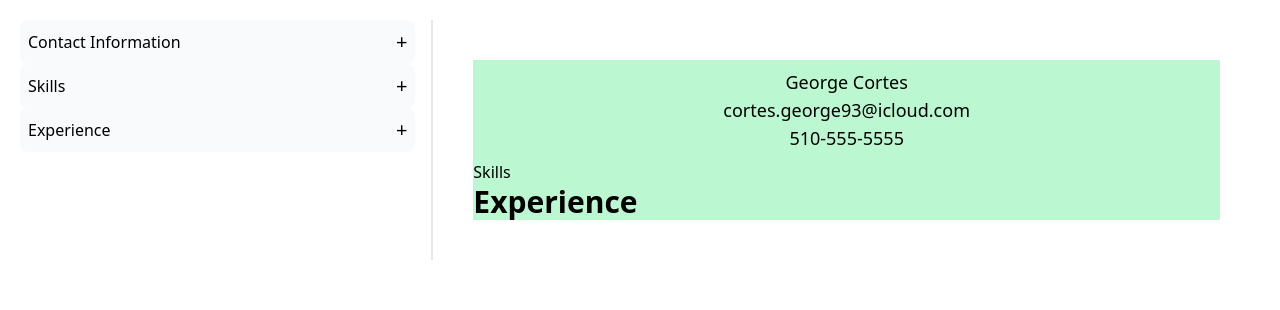
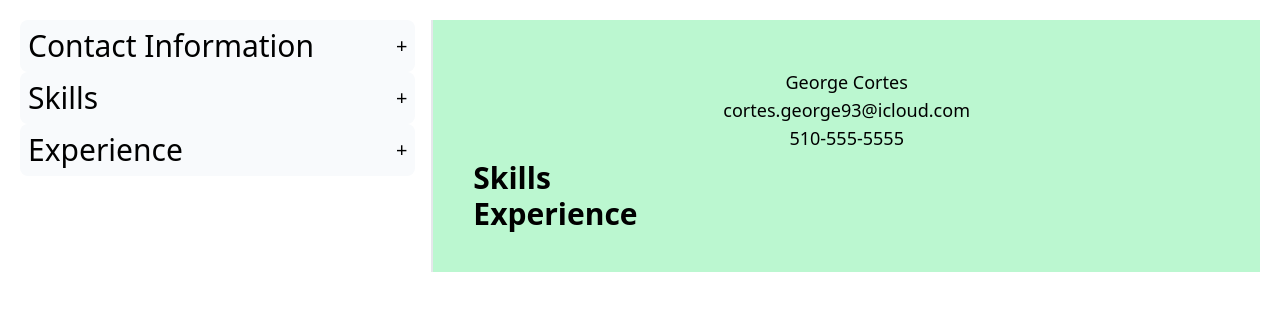
Before and after one commit to GeoCort/CvBuilder, a React (Vite) app in the folder cvbuilder/: page / in a window 1280 px wide. Shown: the top 310 px of the page. Built offline with nearby package versions, Linux system fonts and the light colour scheme.

Commit message:
full implementation of Skills tab

```diff
--- a/cvbuilder/src/components/Header.jsx
+++ b/cvbuilder/src/components/Header.jsx
@@ -16,7 +16,9 @@ function Header(){
     const [lastNameForm, setLastNameForm] = useState("");
     const [emailForm, setEmailForm] = useState("");
     const [phoneNumbeForm,setPhoneNumberForm] = useState("");
-
+    // Skills
+    const [skillsText, setSkillsText] = useState("")
+    const [skills, setSkills] = useState([])
     // Experience
     const [jobTitle, setJobTitle] = useState("")
     const [beforeDate, setBeforeDate] = useState("")
@@ -46,13 +48,19 @@ function Header(){
         setJobTitle("")
         setToggleXp(!toggleXp)
     }
+    function getSkills(){
+        let skillArr = skillsText.split(" ");
+        setSkills(skillArr)
+        setSkillsText("")
+        setToggleMenu2(!toggleMenu2)
+    }
     return(
     <div className='max-w-full'>
         <div className='grid grid-cols-3 grid-rows-1 p-5'>
             <div className='border-r-2 pr-4'>
             <div  className={toggleMenu === false ? '':'rounded-lg bg-slate-50'}>
                     <button className='w-full flex justify-between items-center p-2  rounded-lg  bg-slate-50 hover:bg-blue-300' onClick={()=> setToggleMenu(!toggleMenu)}>
-                        <span>Contact Information</span>
+                        <span className='text-3xl'>Contact Information</span>
                         <span className='text-xl'>{toggleMenu === false ? "+" : "-"}</span>
                     </button>
                     <form className={toggleMenu === false?' m-5 hidden bg-slate-500' :"flex flex-col m-5 bg-slate-50"} >
@@ -85,24 +93,25 @@ function Header(){
                 {/* Skills */}
 
                 <div  className={toggleMenu2 === false ? '':'rounded-lg bg-slate-50'} >
-                    <button className='w-full flex justify-between items-center p-2  rounded-lg  bg-slate-50 hover:bg-blue-300' onClick={()=> setToggleMenu(!toggleMenu)}>
-                        <span>Skills</span>
-                        <span className='text-xl'>{toggleMenu === false ? "+" : "-"}</span>
+                    <button className='w-full flex justify-between items-center p-2  rounded-lg  bg-slate-50 hover:bg-blue-300' onClick={()=> setToggleMenu2(!toggleMenu2)}>
+                        <span className='text-3xl'>Skills</span>
+                        <span className='text-xl'>{toggleMenu2 === false ? "+" : "-"}</span>
                     </button>
                     <form className={toggleMenu2 === false?' m-5 hidden bg-slate-500' :"flex flex-col m-5 bg-slate-50"} >
                         <div className='flex items-center flex-col'>
-                        <label htmlFor="firstName">First Name</label>
-                        <input type='text' id='firstName' placeholder='Enter your first name' onChange={e => setFirstNameForm(e.target.value)} required value={firstNameForm} ></input>
+                            <label htmlFor="Skills">Enter your Skills below</label>
+                            <textarea value={skillsText} onChange={e=>setSkillsText(e.target.value)}></textarea>
                         </div>
                         <button className='hover:bg-slate-500' type='submit' onClick={(e)=>{
                             e.preventDefault();
+                            getSkills();
                         }}>submit</button>
                     </form>
                 </div>
                 {/* Experience */}
                 <div  className={toggleXp === false ? '':'rounded-lg bg-slate-50 '}>
                     <button className='w-full flex justify-between items-center p-2  rounded-lg  bg-slate-50 hover:bg-blue-300' onClick={()=> setToggleXp(!toggleXp)}>
-                        <span className='text-'>Experience</span>
+                        <span className='text-3xl'>Experience</span>
                         <span className='text-xl'>{toggleXp === false ? "+" : "-"}</span>
                     </button>
                     <form className={toggleXp === false?' m-5 hidden bg-slate-500' :"flex flex-col m-5 bg-slate-50"} >
@@ -132,7 +141,7 @@ function Header(){
                 </div>
             </div>
             {/* right half */}
-            <div className='m-10 bg-green-200 col-span-2'>
+            <div className='p-10 bg-green-200 col-span-2'>
                 <ResumeHeader
                 firstName={firstName}
                 lastName={lastName}
@@ -140,7 +149,7 @@ function Header(){
                 phoneNumber={phoneNumber} />
                 <ResumeSkills
                 // change later
-                    list="meow"
+                    skills={skills}
                 />
                 <ResumeExperience
                 experience={experience}
--- a/cvbuilder/src/components/ResumeExperience.jsx
+++ b/cvbuilder/src/components/ResumeExperience.jsx
@@ -10,7 +10,7 @@ function ResumeExperience(props){
                         <span className="italic text-xs ml-5">{exp.beforeDate} - {exp.afterDate}</span>
                         </div>
                         <ul className="list-disc ml-8">
-                            {exp.description?.map(x => <li className="bold text-sm">{x}</li>)}
+                            {exp.description?.map(x => <li key={x} className="bold text-sm">{x}</li>)}
                         </ul>
                     </div>
                 )
--- a/cvbuilder/src/components/ResumeSkills.jsx
+++ b/cvbuilder/src/components/ResumeSkills.jsx
@@ -1,10 +1,11 @@
 function ResumeSkills(props){
-    let {list} = props.list;
     return(
         <>
-            <h1>Skills</h1>
-            <ul>
-               {/* add some code in here */}
+            <h1 className="text-3xl font-semibold" >Skills</h1>
+            <ul className="flex gap-x-4 gap-y-2 text-md italic justify-center flex-wrap">
+               {props.skills?.filter(x=>x != "").map( (skill)=>{
+                    return ( <li key={skill}>{skill}</li>)
+               })}
             </ul>
         </>
     );
```
